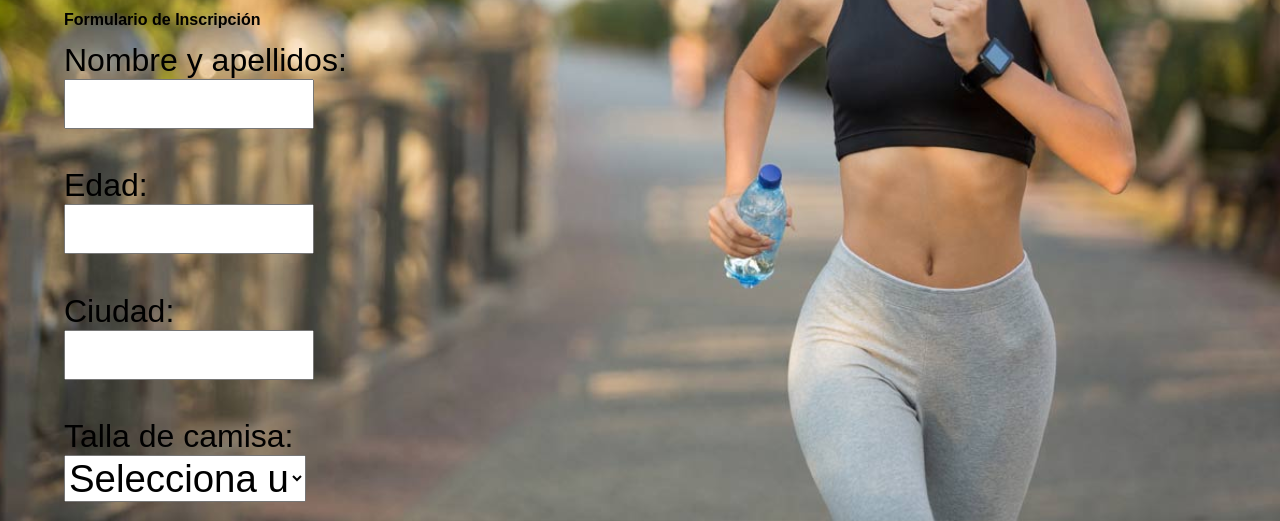
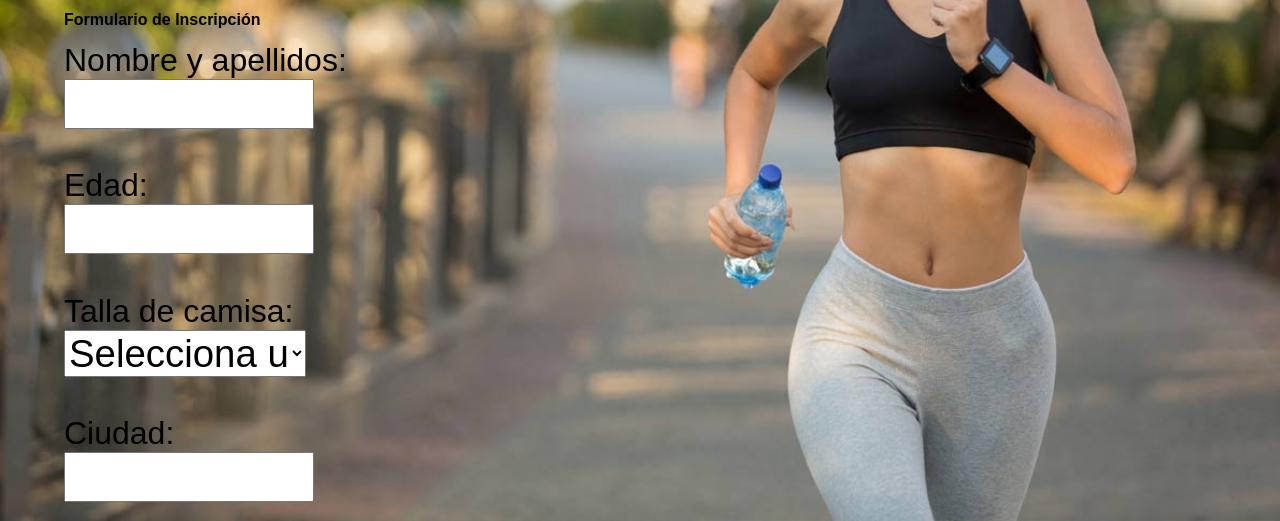
Before and after one commit to CarrerasMx/correr, a plain HTML site: page index.html in a window 1280 px wide. Shown: the part 279-800 px from the top of the page. Drawn offline with Linux system fonts and the light colour scheme.

Commit message:
Update index.html

```diff
--- a/index.html
+++ b/index.html
@@ -46,6 +46,13 @@
 
         <label for="edad">Edad:</label>
          <input type="number" id="edad" class="inp" name="edad" min="1" max="99" >
+
+        <label for="carrera">Talla de camisa:</label>
+<select id="carrera" class="inp" name="carrera" >
+  <option value="">Selecciona una Carrera</option>
+  <option value="Corre sobre reforma 10k">Corre sobre reforma 10k</option>
+  <option value="Carrera de la Independencia 10k">Carrera de la Independencia 10k</option>
+</select>
 
 
         <label for="ciudad">Ciudad:</label>
```
